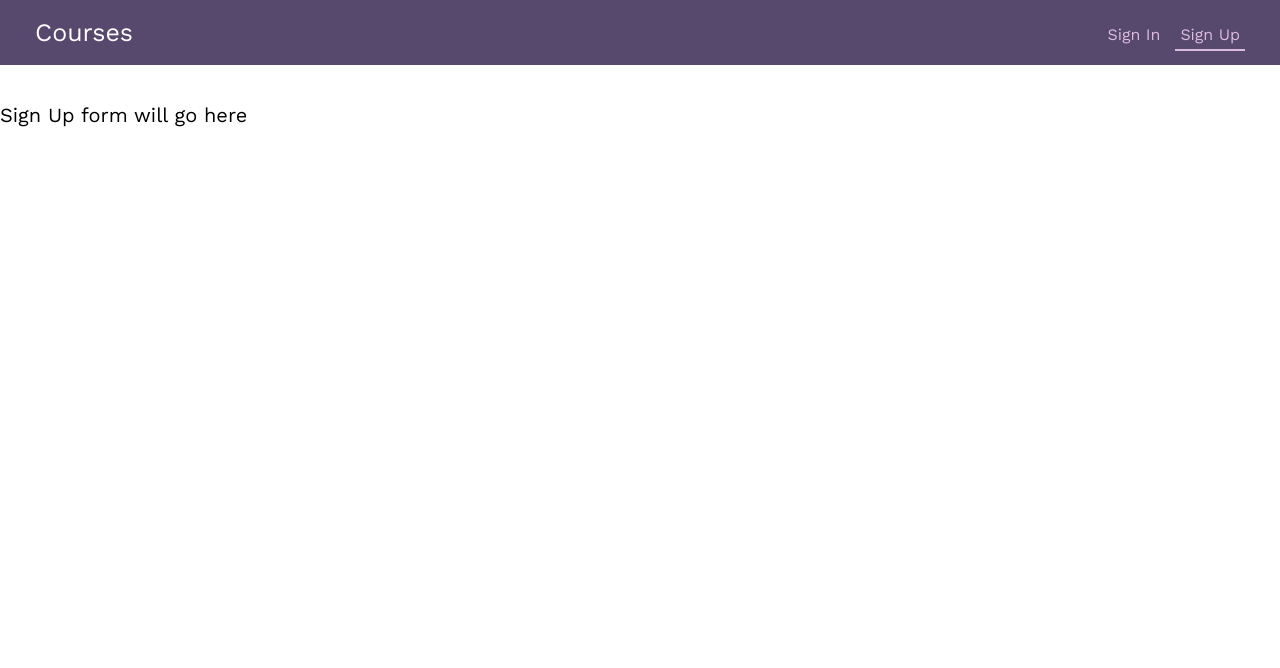
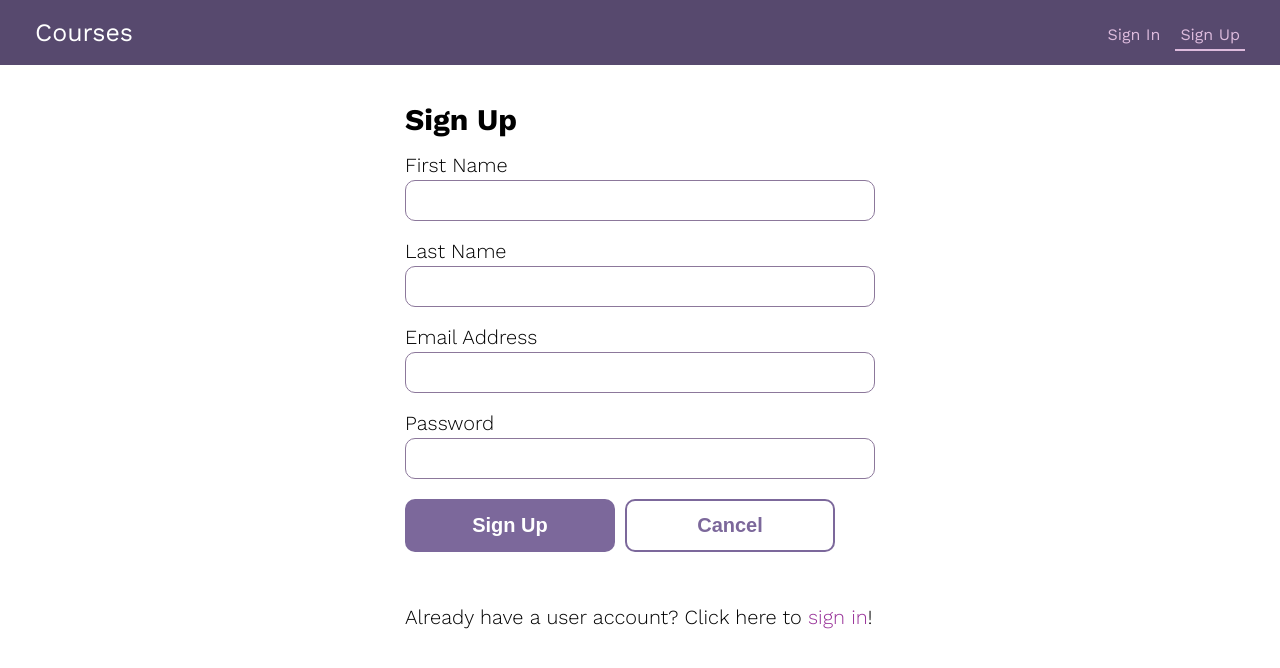
Before and after one commit to localseth/course-directory, a React (Create React App) app in the folder course-directory/: page /signup in a window 1280 px wide. Shown: the top 668 px of the page. Built offline with nearby package versions, Linux system fonts and the light colour scheme.

Commit message:
refactor UserSignIn component, add UserSignUp component, begin setup of Context and user Data

```diff
--- a/course-directory/package.json
+++ b/course-directory/package.json
@@ -7,6 +7,7 @@
     "@testing-library/react": "^13.4.0",
     "@testing-library/user-event": "^13.5.0",
     "axios": "^1.2.1",
+    "js-cookie": "^3.0.1",
     "react": "^18.2.0",
     "react-dom": "^18.2.0",
     "react-router-dom": "^6.6.1",
--- /dev/null
+++ b/course-directory/src/components/Form.js
@@ -0,0 +1,53 @@
+import React from 'react';
+
+const Form = (props) => {
+  const {
+    cancel,
+    errors,
+    submit,
+    submitButtonText,
+    elements,
+  } = props;
+
+  function handleSubmit(event) {
+    event.preventDefault();
+    submit();
+  }
+
+  function handleCancel(event) {
+    event.preventDefault();
+    cancel();
+  }
+
+  return (
+    <div>
+      <ErrorsDisplay errors={errors} />
+      <form onSubmit={handleSubmit}>
+        {elements()}
+          <button className="button" type="submit">{submitButtonText}</button>
+          <button className="button button-secondary" onClick={handleCancel}>Cancel</button>
+      </form>
+    </div>
+  );
+}
+
+function ErrorsDisplay({ errors }) {
+  let errorsDisplay = null;
+
+  if (errors.length) {
+    errorsDisplay = (
+      <div>
+        <h2 className="validation--errors--label">Validation errors</h2>
+        <div className="validation-errors">
+          <ul>
+            {errors.map((error, i) => <li key={i}>{error}</li>)}
+          </ul>
+        </div>
+      </div>
+    );
+  }
+
+  return errorsDisplay;
+}
+
+export default Form;
--- a/course-directory/src/components/UserSignIn.js
+++ b/course-directory/src/components/UserSignIn.js
@@ -1,17 +1,26 @@
 import React, { useState } from 'react';
-import { Link, useNavigate, useLocation } from 'react-router-dom';
+import { Link, useNavigate } from 'react-router-dom';
 
-const UserSignIn = () => {
-    const location = useLocation();
+import Form from './Form';
+
+const UserSignIn = (props) => {
+
     const navigate = useNavigate();
 
     const [username, setUsername] = useState('');
     const [password, setPassword] = useState('');
     const [errors, setErrors] = useState('');
 
-    const handleCancel = (e) => {
-        e.preventDefault();
+    const submit = () => {
+        console.log('Submit button pressed');
+    }
+
+    const cancel = () => {
         navigate(-1);
+    }
+
+    const handleChange = (e) => {
+        // Can I pass a function such as setUserName or setPassword as a function by calling in the onChange event?
     }
 
     return (
@@ -19,7 +28,13 @@ const UserSignIn = () => {
             <div className="form--centered">
                 <h2>Sign In</h2>
 
-                <form>
+                <Form
+                    cancel={cancel}
+                    errors={errors}
+                    submit={submit}
+                    submitButtonText="Sign In"
+                    elements={ () => (
+                        <>
                             <label htmlFor="emailAddress">Email Address</label>
                             <input
                                 id="emailAddress"
@@ -36,8 +51,9 @@ const UserSignIn = () => {
                                 value={password}
                                 onChange={e => setPassword(e.target.value)}
                             />
-                    <button className="button" type="submit">Sign In</button><button className="button button-secondary" onClick={handleCancel}>Cancel</button>
-                </form>
+                        </>
+                    )}
+                />
                 <p>Don't have a user account? Click here to <Link to="/signup">sign up</Link>!</p>
 
             </div>
--- a/course-directory/src/components/UserSignUp.js
+++ b/course-directory/src/components/UserSignUp.js
@@ -1,8 +1,76 @@
-import React from 'react';
+import React, { useState } from 'react';
+import { Link, useNavigate } from 'react-router-dom';
 
-const UserSignUp = () => {
+import Form from './Form';
+
+const UserSignUp = (props) => {
+
+    const navigate = useNavigate();
+
+    const [firstName, setFirstName] = useState('');
+    const [lastName, setLastName] = useState('');
+    const [username, setUsername] = useState('');
+    const [password, setPassword] = useState('');
+    const [errors, setErrors] = useState('');
+
+    const submit = () => {
+        console.log('Submit button pressed');
+    }
+
+    const cancel = () => {
+        navigate(-1);
+    }
+
     return(
-        <h1>Sign Up form will go here</h1>
+        <main>
+            <div className="form--centered">
+                <h2>Sign Up</h2>
+
+                <Form
+                    cancel={cancel}
+                    errors={errors}
+                    submit={submit}
+                    submitButtonText="Sign Up"
+                    elements={ () => (
+                        <>
+                            <label htmlFor="firstName">First Name</label>
+                            <input
+                                id="firstName"
+                                name="firstName"
+                                type="text"
+                                value={firstName}
+                                onChange={e => setFirstName(e.target.value)}
+                            />
+                            <label htmlFor="lastName">Last Name</label>
+                            <input
+                                id="lastName"
+                                name="lastName"
+                                type="text"
+                                value={lastName}
+                                onChange={e => setLastName(e.target.value)}
+                            />
+                            <label htmlFor="emailAddress">Email Address</label>
+                            <input
+                                id="emailAddress"
+                                name="emailAddress"
+                                type="email"
+                                value={username}
+                                onChange={e => setUsername(e.target.value)}
+                            />
+                            <label htmlFor="password">Password</label>
+                            <input
+                                id="password"
+                                name="password"
+                                type="password"
+                                value={password}
+                                onChange={e => setPassword(e.target.value)}
+                            />
+                        </>
+                    )}
+                />
+                <p>Already have a user account? Click here to <Link to='/signin'>sign in</Link>!</p>
+            </div>
+        </main>
     )
 };
 
--- /dev/null
+++ b/course-directory/src/config.js
@@ -0,0 +1,3 @@
+export default {
+    apiBaseUrl: 'http://localhost:5000/api',
+  };
```
Also changed, not shown: course-directory/src/Context.js (added, +71 -0 lines), course-directory/src/Data.js (added, +53 -0 lines), 1 other file (tests, documents, lock files or other folders). Lines whose indentation alone changed are shown as unchanged.
